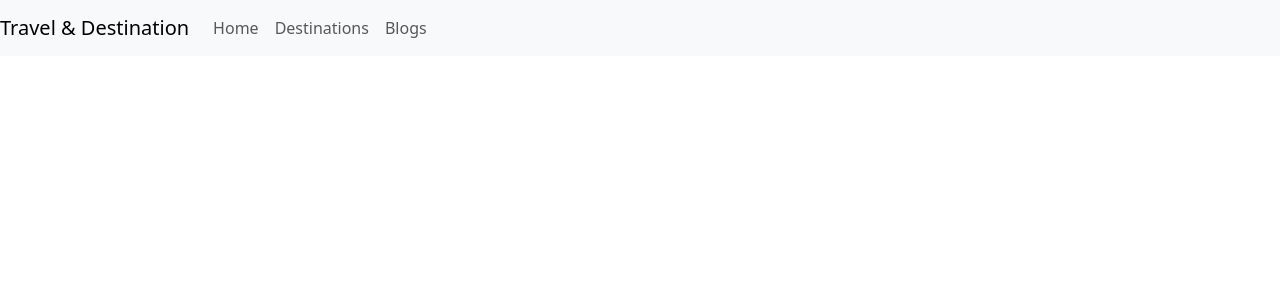
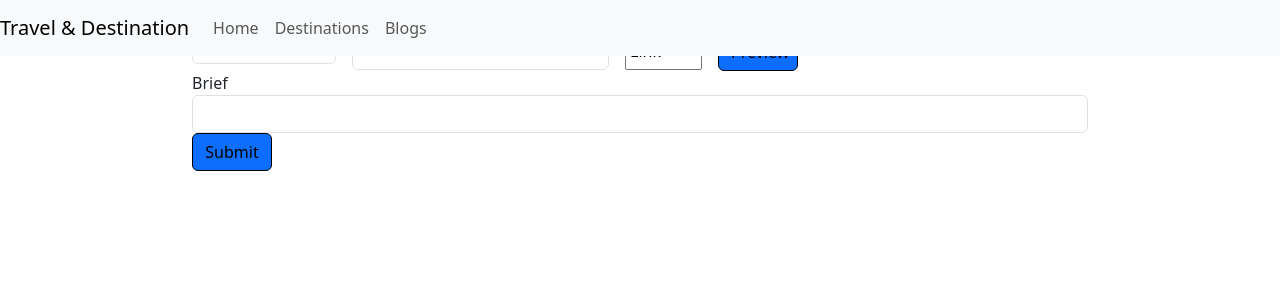
Before and after one commit to MohanedAtef238/Ui_React_Project, a React (Vite) app: page /destinationForm in a window 1280 px wide. Shown: the top 300 px of the page. Built offline with nearby package versions, Linux system fonts and the light colour scheme.

Commit message:
add Destination page with js, need some fixing

```diff
--- a/package.json
+++ b/package.json
@@ -14,6 +14,7 @@
     "jquery": "^3.7.1",
     "react": "^18.3.1",
     "react-dom": "^18.3.1",
+    "react-hook-form": "^7.54.2",
     "react-router-dom": "^7.1.0"
   },
   "devDependencies": {
--- a/src/App.jsx
+++ b/src/App.jsx
@@ -5,6 +5,7 @@ import { BrowserRouter,Routes,Route } from "react-router-dom";
 import Navbar from "./Index";
 import TravelList from "./TravelList";
 import Destination from "./Destination";
+import DestForm from "./DestForm";
 function App() {
   return (
     <div>
@@ -14,7 +15,7 @@ function App() {
           <Route path="/" element={<Home />} />
           <Route path="/TravelList" element={<TravelList />} />
           <Route path="/destination/:title" element={<Destination />}/>
-
+          <Route path="/destinationForm" element={<DestForm/>}/>
         </Routes>
       </BrowserRouter>
     </div>
--- /dev/null
+++ b/src/DestForm.jsx
@@ -0,0 +1,95 @@
+import {useState} from 'react';
+import "bootstrap/dist/css/bootstrap.min.css";
+import {useForm} from 'react-hook-form';
+import { render } from 'react-dom';
+
+const containerStyle = {
+    display: 'flex',
+    justifyContent: 'center',
+    alignItems: 'center',
+    height: '100vh',
+};
+
+function DestForm() {
+    const form = useForm();
+    const {register,handleSubmit,formState} = form;
+    const {errors} = formState;
+
+    const formStyle ={
+        width:'70%',
+        aspectRatio:'1/1',
+        marginLeft:'auto',
+        marginRight:'auto',
+
+    }
+    function imgChoice(e){
+        if(e.target.value=='Upload'){
+            document.getElementById('link').style.display='none';
+            document.getElementById('upload').style.display='block';
+        }
+        else{
+            document.getElementById('link').style.display='block';
+            document.getElementById('upload').style.display='none';
+            document.getElementById('imgSrc').value='';
+        }
+    }
+    return(
+        <div style={containerStyle}>
+            <form style={formStyle} onSubmit={handleSubmit((data)=>{
+                localStorage.setItem('cards',JSON.stringify([...JSON.parse(localStorage.getItem('cards')),{title:data.title,imgSrc:data.imgSrc,alertTag:'New!'}]));
+                if(!localStorage.getItem('destinations')) {localStorage.setItem('destinations',JSON.stringify([]))};
+                localStorage.setItem('destinations',JSON.stringify([...JSON.parse(localStorage.getItem('destinations')),{name:data.title,brief:data.brief}]));
+                location.href='/TravelList';
+            })}>
+                <div style={{display:'flex',gap:'1em'}}>
+                    <div className="form-group">
+                        <label htmlFor="title">Title</label>
+                        <input type="text" style={{height:'2em',width:'9em',fontSize:'1em'}} className="form-control" id="title" {...register('title',{required:true})}/>
+                        {errors.title && <p className="text-danger">Title is required</p>}
+                    </div>
+                    <div id='imgInput' className="form-group">
+                        <label htmlFor="imgSrc">img</label>
+                        <div>
+                            <div style={{display:'flex',gap:'1em'}}>
+                                <div id='link'>
+                                    <input type="text" className="form-control" id="imgSrc" {...register('imgSrc',{required:true})}/>
+                                    {errors.imgSrc && <p className="text-danger">Image Source is required</p>}
+                                </div>
+                                <div id='upload' style={{display:'none'}}>
+                                    <input type="file" className="form-control" id="imgSrc" {...register('imgSrc',{required:true})}/>
+                                    {errors.imgSrc && <p className="text-danger">upload is required</p>}
+                                </div>
+                                <select onChange={imgChoice}>
+                                    <option>Link</option>
+                                    <option>Upload</option>
+                                </select>
+                            </div>
+
+                        </div>
+
+                    </div>
+                    <div id='preview' style={{paddingTop:'25px'}}>
+                        <button type="button"  onClick={
+                            ()=>{
+                                let img=document.getElementById('imgSrc').value;
+                                if(img!=''){
+                                    document.getElementById('imgPreview').innerHTML=`<img src=${img} style="width:15em;height:15em;border-radius:10px"/>`;
+                            }
+                        }} className="btn btn-primary">Preview</button>
+                    </div>
+                </div>
+                <div id='imgPreview'></div>
+                <div className="form-group">
+                    <label htmlFor="brief">Brief</label>
+                    <input type="text" className="form-control" id="brief" {...register('brief',{required:true})}/>
+                    {errors.alertTag && <p className="text-danger">Brief is required</p>}
+                </div>
+                <button type="submit" className="btn btn-primary">Submit </button>
+            </form>
+        </div>
+    )
+
+
+}
+
+export default DestForm;
--- a/src/Destination.jsx
+++ b/src/Destination.jsx
@@ -14,6 +14,10 @@ import GalleryPic4 from "./assets/Sources/img/Gallery/pic4.jpg";
 
 function Destination() {
     const { title } = useParams();
+    const destinations = JSON.parse(localStorage.getItem('destinations')) || [];
+    let mapReturn = destinations.find((item) => item.name === title);
+    let brief = mapReturn ? mapReturn.brief : "England, part of the United Kingdom, is a country rich in history and culture. It's known for its iconic landmarks like the Tower of London, Buckingham Palace, and the historic city of Bath. England has a diverse landscape, from the rolling hills of the Cotswolds to the rugged coastline of Cornwall. London, the capital, is a global city with a vibrant arts scene, world-class museums, and a mix of modern and historic architecture. England is also famous for its contributions to literature, music, and sports, particularly football and cricket. Whether you're exploring the countryside or the bustling cities, England offers a unique blend of tradition and modernity.";
+
     function expandYapping(e){
         let yap=document.getElementById('vertical3')
         {console.log(yap)};
@@ -67,18 +71,11 @@ function Destination() {
 
             <div id="vertical3">
                 <h1 id="btitle">Brief</h1>
-                <div id="yapping">
-                    England, part of the United Kingdom, is a country rich in history and culture. It's known for its iconic landmarks like the Tower of London, Buckingham Palace, and the historic city of Bath. England has a diverse landscape, from the rolling hills of the Cotswolds to the rugged coastline of Cornwall. London, the capital, is a global city with a vibrant arts scene, world-class museums, and a mix of modern and historic architecture. England is also famous for its contributions to literature, music, and sports, particularly football and cricket. Whether you're exploring the countryside or the bustling cities, England offers a unique blend of tradition and modernity.
-                    England's cultural contributions are immense. It is the birthplace of Shakespeare, whose works continue to influence literature and theater worldwide. The music scene has produced legendary bands like The Beatles and The Rolling Stones, shaping the global music landscape.
-
-                    The English culinary scene has evolved significantly, offering a diverse range of cuisines. Traditional dishes like fish and chips, roast dinners, and afternoon tea remain popular, while vibrant food markets and Michelin-starred restaurants showcase the country's culinary innovation.
-
-                    Sports play a significant role in English life, with football being the most popular. The Premier League is one of the most-watched football leagues globally. Cricket, rugby, and tennis also have a strong following, with events like Wimbledon drawing international attention.
-
-                    England's festivals and events, such as the Notting Hill Carnival, Glastonbury Festival, and the Chelsea Flower Show, celebrate its diverse culture and creativity. The country's commitment to preserving its history is evident in its numerous museums, galleries, and heritage sites.
-
-                    Whether you're exploring the bustling streets of London, the historic charm of York, or the coastal beauty of Cornwall, England offers a unique blend of tradition and modernity that captivates visitors and residents alike.
-                </div>
+                {
+                   <div id='yapping'>
+                       {brief}
+                   </div>
+                }
             </div>
             <div id="expand" onClick={expandYapping}>
                 Expand
--- a/src/TravelList.jsx
+++ b/src/TravelList.jsx
@@ -20,7 +20,8 @@ const cardsList = [
   { title: "Tokyo, Japan", imgSrc: image5, alertTag: "New!" },
   { title: "Sydney, Australia", imgSrc: image6, alertTag: "Hot!" },
   { title: "Rome, Italy", imgSrc: image7, alertTag: "New!" }
-];
+]
+if(!localStorage.getItem('cards')){localStorage.setItem('cards',JSON.stringify(cardsList))};
 
 function Modal({title}) {
     return (
@@ -120,15 +121,22 @@ function Card({ title, imgSrc, alertTag }) {
   );
 }
 
+function AddCard(){
+    return(
+        <button onClick={()=>{location.href='/destinationForm'}} style={{width:'14em',height:'14em',borderRadius:'20px',textAlign:'center',marginTop:'25px'}}>Add Destination</button>
+    );
+}
+
 function TravelList() {
-  const [cards,setCards] = useState(cardsList);
+  let parsed = JSON.parse(localStorage.getItem('cards'));
+  const [cards,setCards] = useState(parsed);
   function SearchFilter(value){
     {console.log(value)};
     if(value === 'All' || value === '') {
-        setCards(cardsList);
+        setCards(parsed);
     }
     else{
-        let newCards = cardsList.filter(card => card.title.toLowerCase().includes(value.toLowerCase()));
+        let newCards = parsed.filter(card => card.title.toLowerCase().includes(value.toLowerCase()));
         {console.log(newCards)};
         setCards(newCards);
     }
@@ -137,10 +145,10 @@ function TravelList() {
   function CheckFilter(value){
     {console.log(value)};
     if(value === 'All') {
-        setCards(cardsList);
+        setCards(parsed);
     }
     else{
-        let newCards = cardsList.filter(card => card.alertTag.toLowerCase().includes(value.toLowerCase()+"!"));
+        let newCards = parsed.filter(card => card.alertTag.toLowerCase().includes(value.toLowerCase()+"!"));
         {console.log(newCards)};
         setCards(newCards);
     }
@@ -157,6 +165,7 @@ function TravelList() {
                     <Modal title={card.title} />
                 </div>
                 ))}
+                <AddCard/>
             </div>
         </div>
     </div>
```
Also changed, not shown: 1 other file (tests, documents, lock files or other folders).
